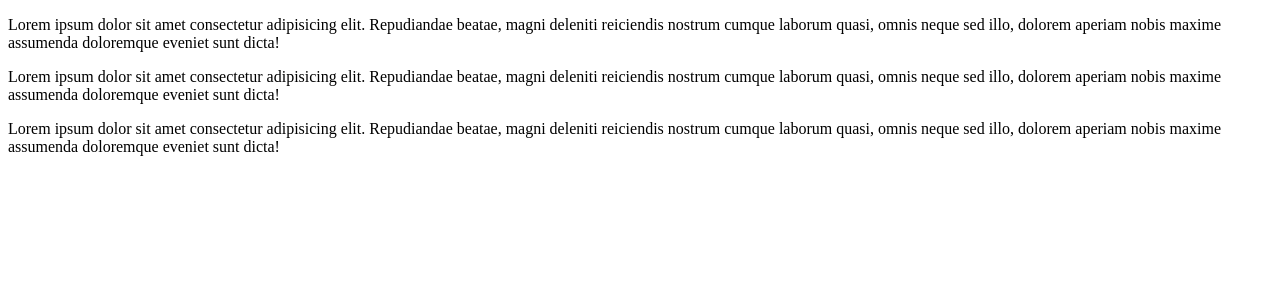
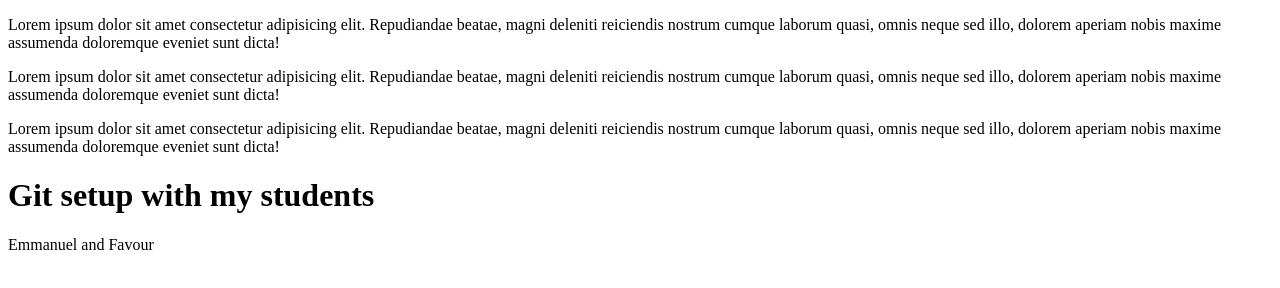
Before and after one commit to oyindamolaWbCode/Testing, a plain HTML site: page index.html in a window 1280 px wide. Drawn offline with Linux system fonts and the light colour scheme.

Commit message:
added to index.html

```diff
--- a/index.html
+++ b/index.html
@@ -9,5 +9,7 @@
     <p>Lorem ipsum dolor sit amet consectetur adipisicing elit. Repudiandae beatae, magni deleniti reiciendis nostrum cumque laborum quasi, omnis neque sed illo, dolorem aperiam nobis maxime assumenda doloremque eveniet sunt dicta!</p>
     <p>Lorem ipsum dolor sit amet consectetur adipisicing elit. Repudiandae beatae, magni deleniti reiciendis nostrum cumque laborum quasi, omnis neque sed illo, dolorem aperiam nobis maxime assumenda doloremque eveniet sunt dicta!</p>
     <p>Lorem ipsum dolor sit amet consectetur adipisicing elit. Repudiandae beatae, magni deleniti reiciendis nostrum cumque laborum quasi, omnis neque sed illo, dolorem aperiam nobis maxime assumenda doloremque eveniet sunt dicta!</p>
+    <h1>Git setup with my students</h1>
+    <p>Emmanuel and Favour</p>
 </body>
 </html>
```
